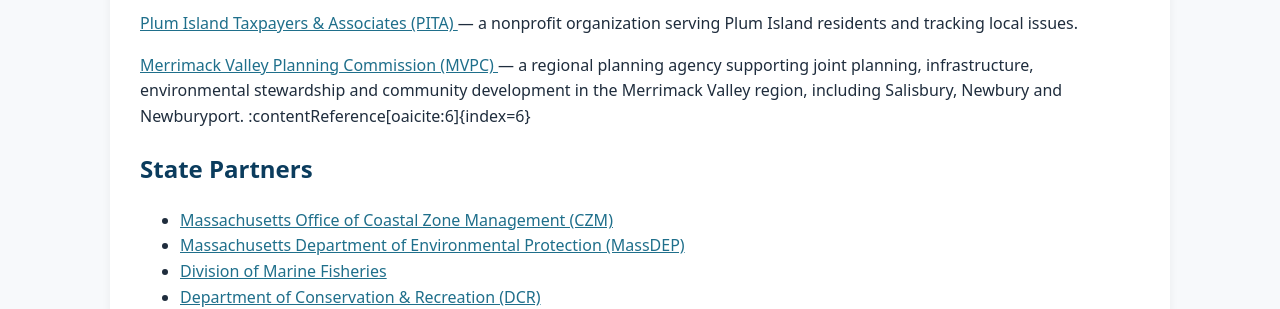
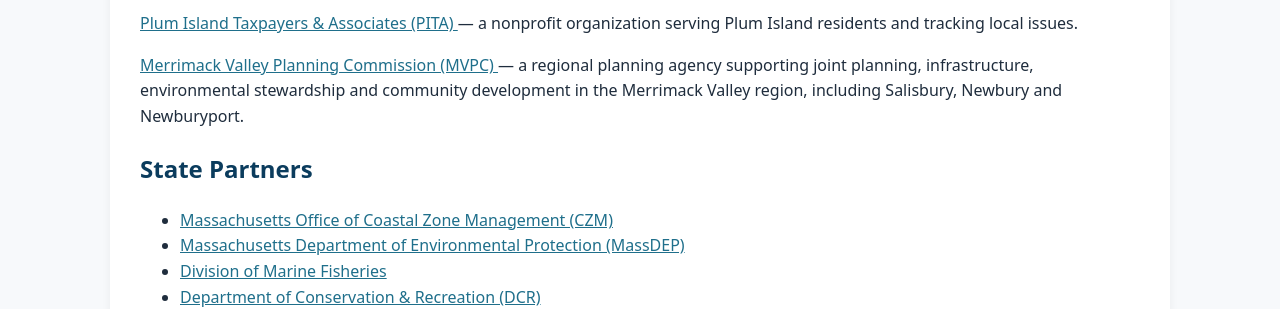
Before and after one commit to MAMRBAGOV/mamrba.gov, a Jekyll site: the page built from partners.md, in a window 1280 px wide. Shown: the part 918-1227 px from the top of the page. Built offline with Jekyll 4.4.1, drawn with Linux system fonts in a browser that asks for light colours.

Commit message:
Revise partners.md to update agency information

```diff
--- a/partners.md
+++ b/partners.md
@@ -19,7 +19,7 @@ These partnerships provide technical expertise, regulatory guidance, and funding
 <p>
   <a href="https://mvpc.org" target="_blank">
     Merrimack Valley Planning Commission (MVPC)
-  </a> — a regional planning agency supporting joint planning, infrastructure, environmental stewardship and community development in the Merrimack Valley region, including Salisbury, Newbury and Newburyport. :contentReference[oaicite:6]{index=6}
+  </a> — a regional planning agency supporting joint planning, infrastructure, environmental stewardship and community development in the Merrimack Valley region, including Salisbury, Newbury and Newburyport.
 </p>
 
 
```
